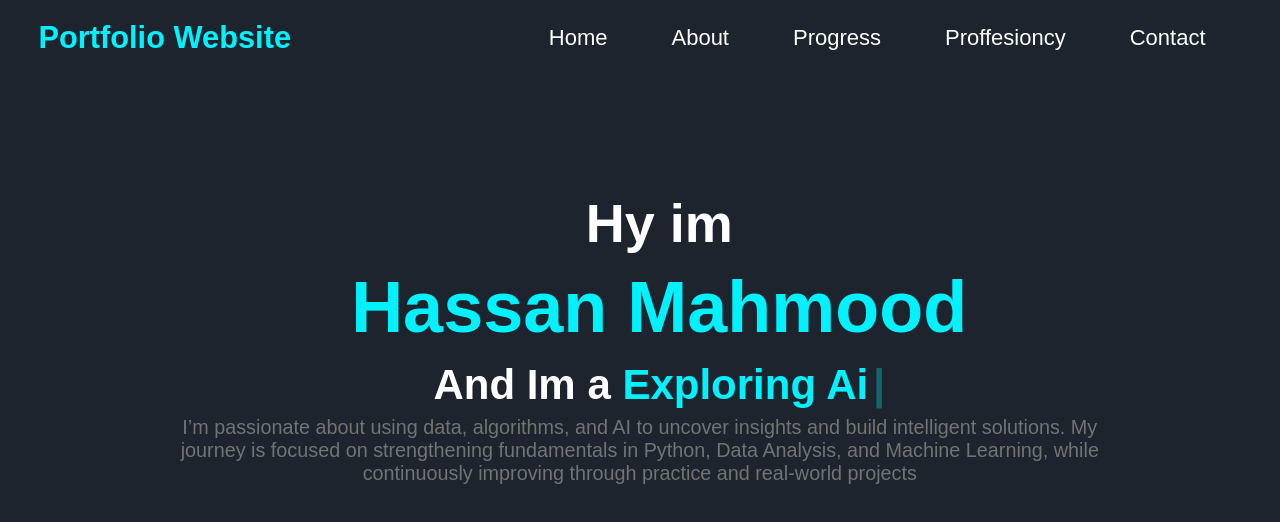
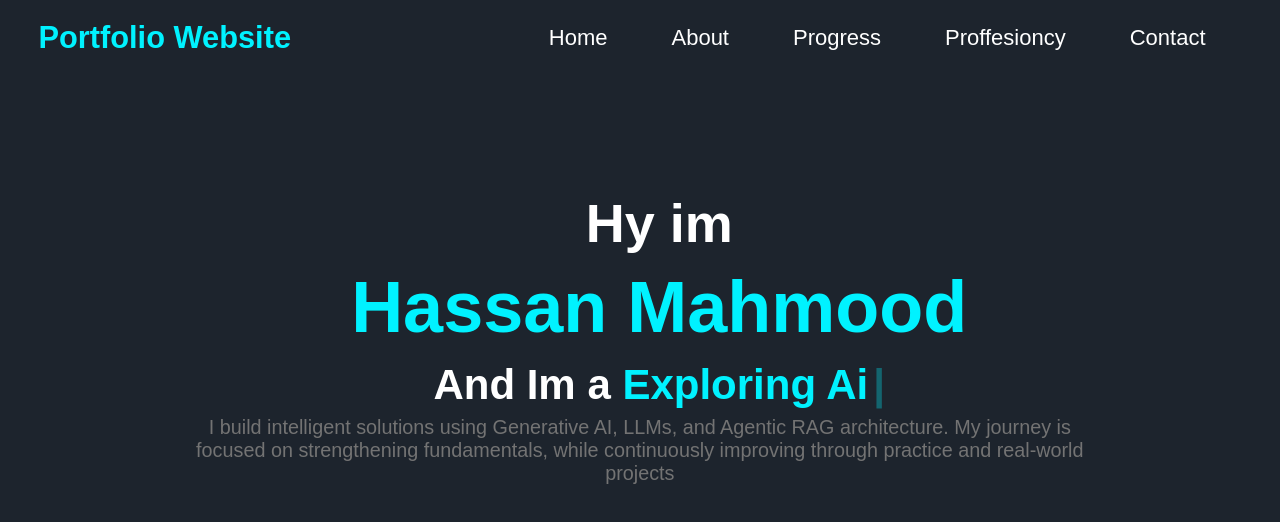
Before and after one commit to Hasan-Mahmood231/Portfolio-website, a plain HTML site: page index.html in a window 1280 px wide. Shown: the top 522 px of the page. Drawn offline with nearby package versions, Linux system fonts and the light colour scheme.

Commit message:
add some changes in text of front page .

```diff
--- a/index.html
+++ b/index.html
@@ -40,7 +40,7 @@
         <h3>And Im a <span id="changing-text" style="color: #00f2ff;"></span></h3>
         <div class="text_content">
         <p>
-         I’m passionate about using data, algorithms, and AI to uncover insights and build intelligent solutions. My journey is focused on strengthening fundamentals in Python, Data Analysis, and Machine Learning, while continuously improving through practice and real-world projects
+            I build intelligent solutions using Generative AI, LLMs, and Agentic RAG architecture. My journey is focused on strengthening fundamentals, while continuously improving through practice and real-world projects
         </p>
         </div> <!-- Text content ends here -->
 
@@ -168,6 +168,7 @@
                             <li><div class="line1">Scikit-learn</div></li>
                             <li><div class="line1">Machine Learning,Deep Learning</div></li>
                             <li><div class="line1">Gen AI</div></li>
+                            <li><div class="line1">RAG</div></li>
                         </ul>
                     </div>
                 </div>
```
